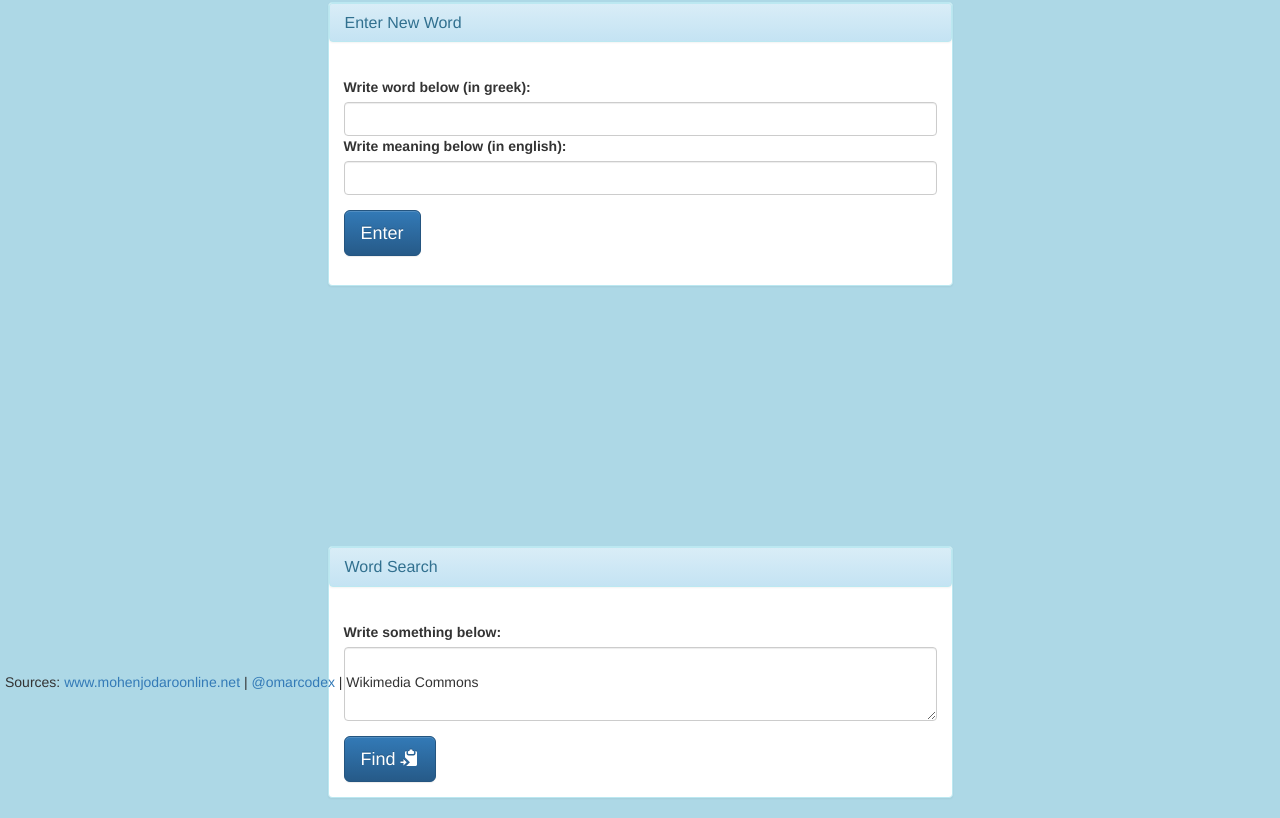
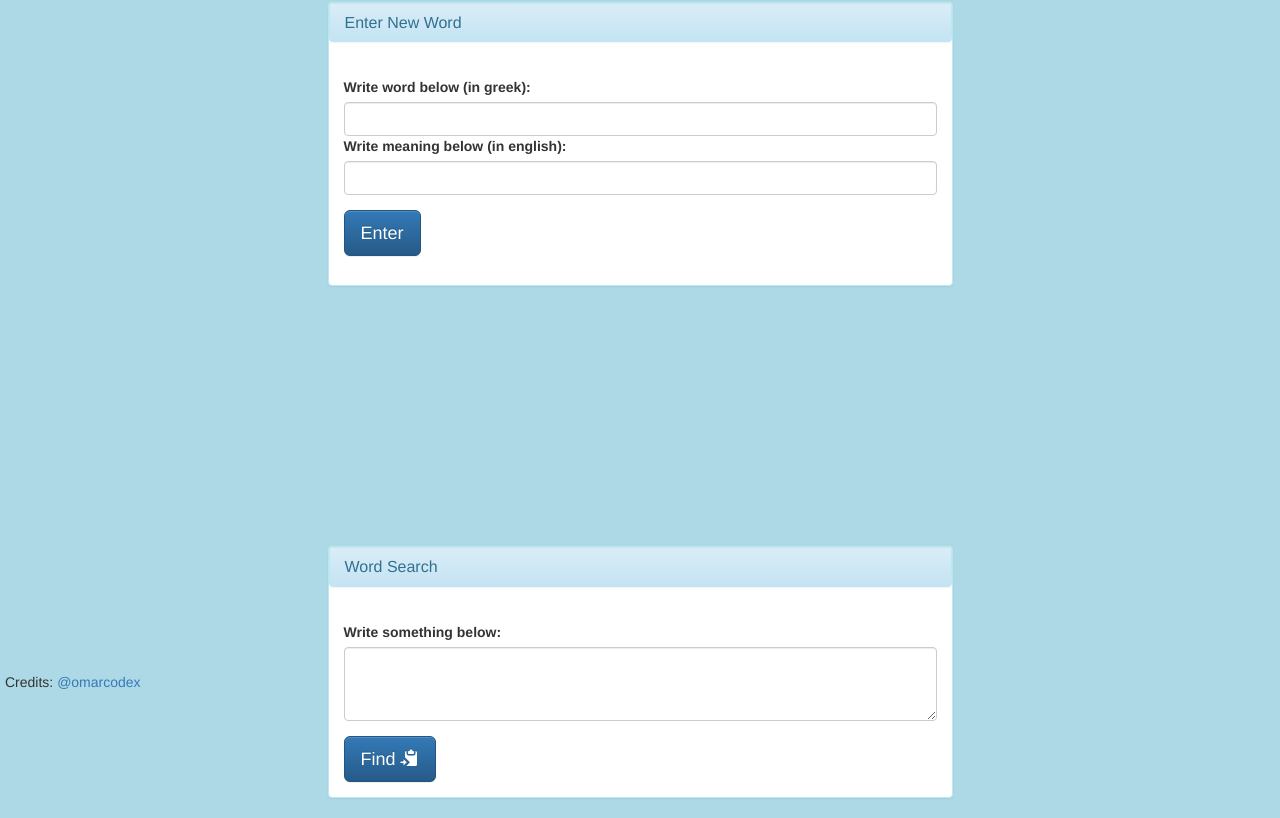
Before and after one commit to omarcodex/projekt-greek, a website: page public/index.html in a window 1280 px wide. Shown: the part 108-926 px from the top of the page. Drawn offline with nearby package versions, Linux system fonts and the light colour scheme.

Commit message:
Clean up credits

```diff
--- a/public/dynamic.js
+++ b/public/dynamic.js
@@ -14,7 +14,8 @@ function submitNewEntry(e) {
   let data = {};
   data[newWord1.value] = newWord2.value;
   entries.push(data);
-  console.log(data); // Debugging.
+  // console.log(data); // Debugging.
+  window.alert('Thanks for adding a new entry!');
   newWordForm.reset();
 }
 
--- a/public/index.html
+++ b/public/index.html
@@ -77,7 +77,7 @@
     <footer>
       <div class='row'>
         <div class="col-md-12 col-md-offset-0 text-center">
-          <div>Sources: <a href='https://www.mohenjodaroonline.net/index.php/indus-script'>www.mohenjodaroonline.net</a> | <a href="https://github.com/omarcodex">@omarcodex</a> | Wikimedia Commons</div>
+          <div>Credits: <a href="https://github.com/omarcodex">@omarcodex</a></div>
         </div>
     </div>
     </footer>
@@ -101,5 +101,4 @@ var config = {
 firebase.initializeApp(config);
 </script>
   </main>
-  <!-- Source: https://www.mohenjodaroonline.net/index.php/indus-script -->
 </html>
```
